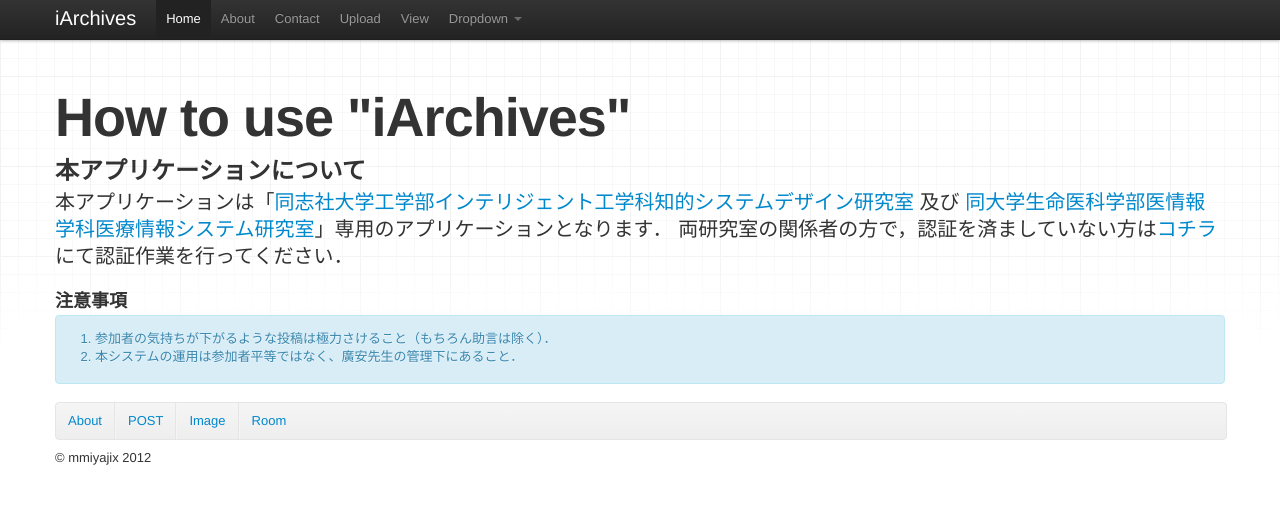
After one commit to mmiyaji/iArchives, a Django app: template archives/templates/photo/index.html in a window 1280 px wide. The commit adds this page. Shown: the top 515 px of the page. Run offline with Django 3.2, Linux system fonts and the light colour scheme; the template is opened without the code that fills it, so the values that code supplies are empty; parts of the project's set-up code (start-up, migrations or seed data) failed here and were passed over; some libraries are stand-ins or nearby versions.

```diff
--- a/archives/general.py
+++ b/archives/general.py
@@ -11,9 +11,10 @@ from views import *
 
 def home(request):
     """
+    Case of GET REQUEST '/'
+    home page
     """
     temp_values = Context()
-    temp_values["tmp"]=""
     return render_to_response('general/index.html',temp_values,
                               context_instance=RequestContext(request))
 
--- /dev/null
+++ b/archives/templates/component/nav_bar.html
@@ -0,0 +1,34 @@
+    <div class="navbar navbar-fixed-top">
+      <div class="navbar-inner">
+        <div class="container">
+          <a class="btn btn-navbar" data-toggle="collapse" data-target=".nav-collapse">
+            <span class="icon-bar"></span>
+            <span class="icon-bar"></span>
+            <span class="icon-bar"></span>
+          </a>
+          <a class="brand" href="/">iArchives</a>
+          <div class="nav-collapse">
+            <ul class="nav">
+              <li {% if not target %}class="active"{% else %}{%ifequal target "home"%}class="active"{%endifequal%}{% endif %}><a href="/">Home</a></li>
+              <li {%ifequal target "about"%}class="active"{%endifequal%}><a href="#about">About</a></li>
+              <li {%ifequal target "contact"%}class="active"{%endifequal%}><a href="#contact">Contact</a></li>
+              <li {%ifequal target "upload"%}class="active"{%endifequal%}><a href="/upload/">Upload</a></li>
+              <li {%ifequal target "view"%}class="active"{%endifequal%}><a href="#view">View</a></li>
+	      <li class="dropdown" id="menu1">
+		<a class="dropdown-toggle" data-toggle="dropdown" href="#menu1">
+		  Dropdown
+		  <b class="caret"></b>
+		</a>
+		<ul class="dropdown-menu">
+		  <li><a href="#">Action</a></li>
+		  <li><a href="#">Another action</a></li>
+		  <li><a href="#">Something else here</a></li>
+		  <li class="divider"></li>
+		  <li><a href="#">Separated link</a></li>
+		</ul>
+	      </li>
+            </ul>
+          </div><!--/.nav-collapse -->
+        </div>
+      </div>
+    </div>
--- /dev/null
+++ b/archives/templates/photo/index.html
@@ -0,0 +1,32 @@
+{% extends "base/base.html" %}
+{% block main %}
+<!-- Masthead
+     ================================================== -->
+<header class="jumbotron subhead" id="overview">
+  <h1>How to use "iArchives"</h1>
+  <h2 id="about">本アプリケーションについて</h2>
+  <p class="lead">本アプリケーションは「<a href="http://mikilab.doshisha.ac.jp" target="_blank">同志社大学工学部インテリジェント工学科知的システムデザイン研究室</a> 及び <a href="http://is.doshisha.ac.jp/" target="_blank">同大学生命医科学部医情報学科医療情報システム研究室</a>」専用のアプリケーションとなります．
+    両研究室の関係者の方で，認証を済ましていない方は<a href="/registration">コチラ</a>にて認証作業を行ってください．
+  </p>
+  <h3>注意事項</h3>
+  <div class="alert alert-info alert-ja">
+    <ol>
+      <li>参加者の気持ちが下がるような投稿は極力さけること（もちろん助言は除く）．</li>
+      <li>本システムの運用は参加者平等ではなく、廣安先生の管理下にあること．</li>
+    </ol>
+  </div>
+  <div class="subnav">
+    <ul class="nav nav-pills">
+      <li><a href="#about">About</a></li>
+      <li><a href="#reply_rt">POST</a></li>
+      <li><a href="#post_image">Image</a></li>
+      <!-- <li><a href="#search_func">検索機能</a></li> -->
+      <li><a href="#room_func">Room</a></li>
+      <!-- <li><a href="#comein">ComeIn</a></li> -->
+      <!-- <li><a href="#walkin">WalkIn</a></li> -->
+      <!-- <li><a href="#istwitapi">ISTwit API</a></li> -->
+      <!-- <li><a href="#bot">様々なbot</a></li> -->
+    </ul>
+  </div>
+</header>
+{% endblock main %}
--- a/archives/templates/upload/index.html
+++ b/archives/templates/upload/index.html
@@ -71,8 +71,6 @@
     <li>Only image files (<strong>JPG, GIF, PNG</strong>) are allowed in this system.</li>
     <li>Uploaded files will be deleted automatically after <strong>5 minutes</strong> (demo setting).</li>
     <li>You can <strong>drag &amp; drop</strong> files from your desktop on this webpage with Google Chrome, Mozilla Firefox and Apple Safari.</li>
-    <li>Please refer to the <a href="https://github.com/blueimp/jQuery-File-Upload">project website</a> and <a href="https://github.com/blueimp/jQuery-File-Upload/wiki">documentation</a> for more information.</li>
-    <li>Built with Twitter's <a href="http://twitter.github.com/bootstrap/">Bootstrap</a> toolkit and Icons from <a href="http://glyphicons.com/">Glyphicons</a>.</li>
   </ul>
 </div>
 <!-- modal-gallery is the modal dialog used for the image gallery -->
--- a/iArchives/static/css/docs.css
+++ b/iArchives/static/css/docs.css
@@ -12,7 +12,7 @@ body {
   position: relative;
   padding-top: 90px;
   background-color: #fff;
-  background-image: url(../img/grid-18px-masked.png);
+  background-image: url("../img/grid-18px-masked.png");
   background-repeat: repeat-x;
   background-position: 0 40px;
 }
```
Also changed, not shown: archives/photo.py (+9 -4 lines), archives/templates/base/base.html (+1 -35 lines), archives/urls.py (+3 -4 lines), iArchives/static/js/jquery.fileupload-ui.js.
